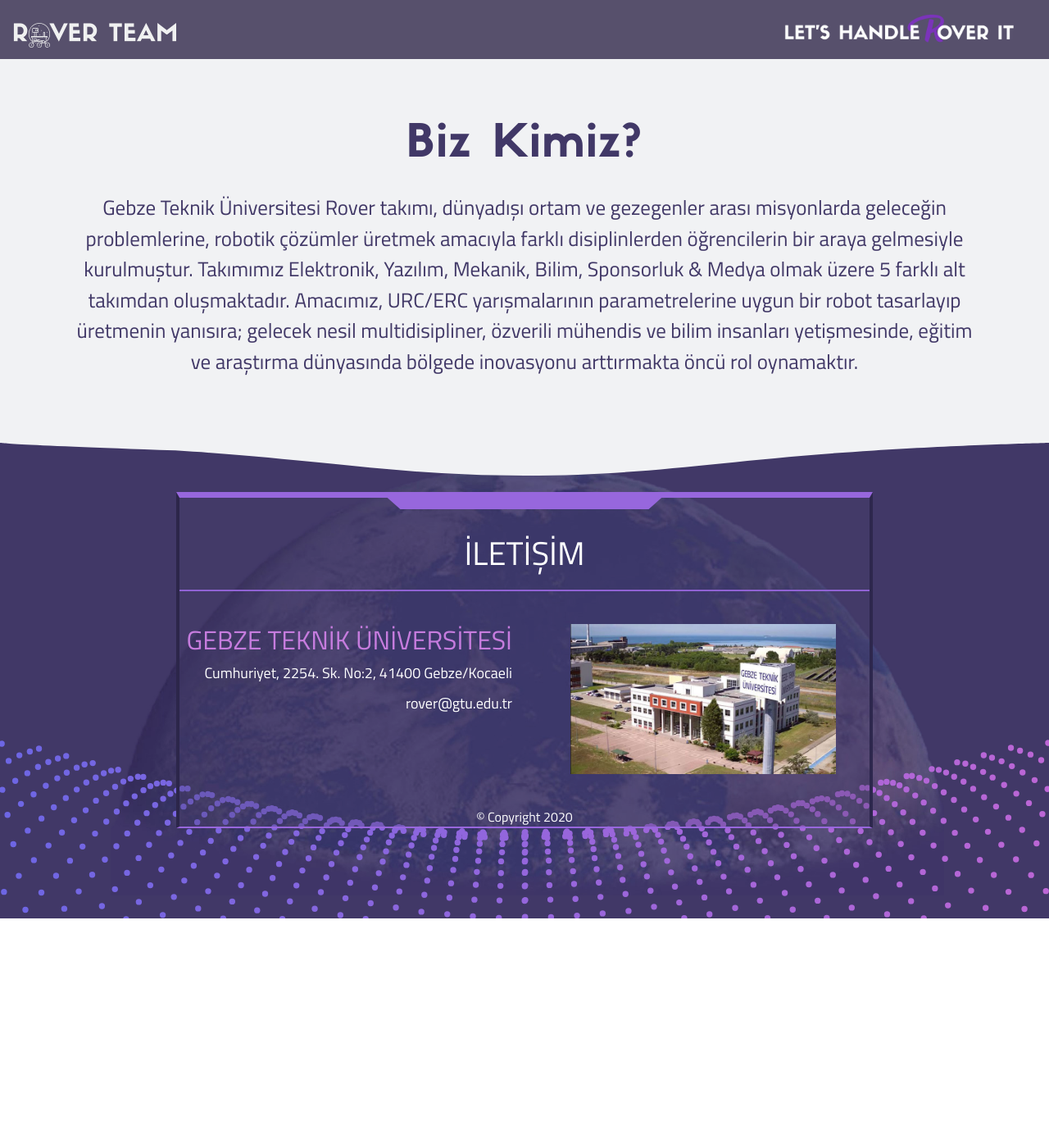
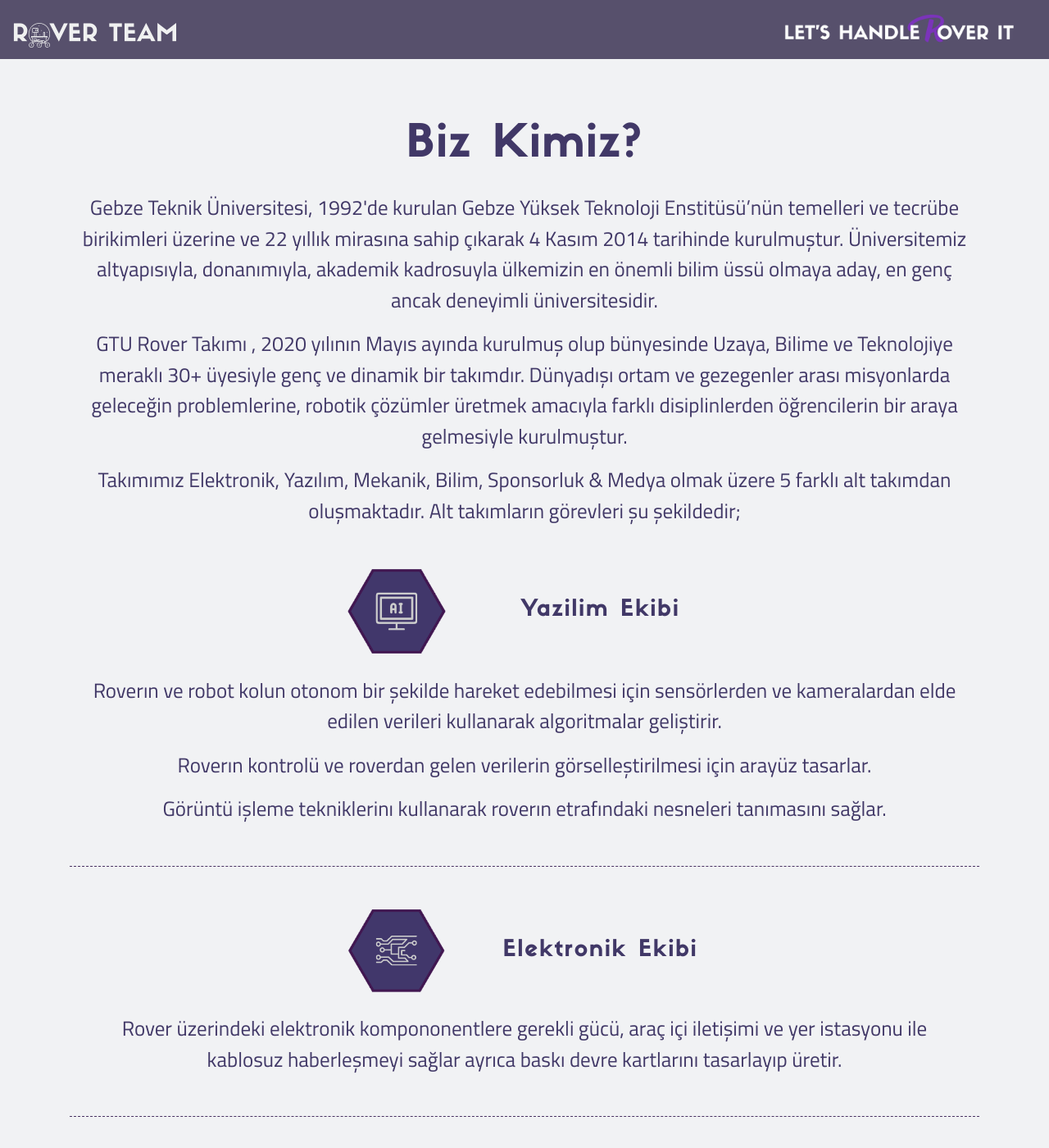
Before and after one commit to harunalbayrak/gtu-rover-website, a Jekyll site: the page built from about-us.html, in a window 1280 px wide and 1400 px high. Shown: the whole window at 82% size. Built offline with Jekyll 4.4.1, drawn with Linux system fonts in a browser that asks for light colours; some of the changed text lies outside the part shown.

Commit message:
Added about page contents

```diff
--- a/_layouts/about.html
+++ b/_layouts/about.html
@@ -11,17 +11,119 @@
         <h1 class="text-center animate__animated animate__fadeInRight  animate__fast font-sifonn h1-first-div-2 display-4"
             style="font-size: 55px; margin-top: 75px; margin-bottom: 30px">Biz Kimiz?</h1>
 
-        <p class="animate__animated animate__fadeInRight p-sixth-div">Gebze Teknik Üniversitesi Rover takımı, dünyadışı ortam
-            ve gezegenler arası misyonlarda geleceğin problemlerine,
-            robotik çözümler üretmek amacıyla farklı disiplinlerden
-            öğrencilerin bir araya gelmesiyle kurulmuştur. Takımımız
-            Elektronik, Yazılım, Mekanik, Bilim, Sponsorluk & Medya
-            olmak üzere 5 farklı alt takımdan oluşmaktadır. Amacımız,
-            URC/ERC yarışmalarının parametrelerine uygun bir robot
-            tasarlayıp üretmenin yanısıra; gelecek nesil multidisipliner,
-            özverili mühendis ve bilim insanları yetişmesinde, eğitim
-            ve araştırma dünyasında bölgede inovasyonu arttırmakta
-            öncü rol oynamaktır.</p>
+        <p class="animate__animated animate__fadeInRight p-sixth-div">Gebze Teknik Üniversitesi, 1992'de kurulan Gebze Yüksek
+            Teknoloji Enstitüsü’nün temelleri ve tecrübe birikimleri üzerine ve 22 yıllık mirasına sahip çıkarak 4 Kasım 2014
+            tarihinde kurulmuştur. Üniversitemiz altyapısıyla, donanımıyla, akademik kadrosuyla ülkemizin en önemli bilim üssü
+            olmaya aday, en genç ancak deneyimli üniversitesidir.</p>
+
+        <p class="animate__animated animate__fadeInRight p-sixth-div">GTU Rover Takımı , 2020 yılının Mayıs ayında kurulmuş olup
+            bünyesinde Uzaya, Bilime ve Teknolojiye meraklı  30+ üyesiyle genç ve dinamik bir takımdır. Dünyadışı ortam ve
+            gezegenler arası misyonlarda geleceğin problemlerine, robotik çözümler üretmek amacıyla farklı disiplinlerden
+            öğrencilerin bir araya gelmesiyle kurulmuştur.
+        </p>
+
+        <p class="animate__animated animate__fadeInRight p-sixth-div" style="margin-bottom: 50px">Takımımız Elektronik, Yazılım, Mekanik, Bilim, Sponsorluk
+            & Medya olmak üzere 5 farklı alt takımdan oluşmaktadır.
+            Alt takımların görevleri şu şekildedir;
+        </p>
+
+        <div class="container-fluid" style="margin-bottom: 50px">
+            <div class="row text-center justify-content-center" style="margin-bottom: 25px">
+                <div class="col-xs-4 col-lg-2">
+                    <img class="first-div-icon" src="/images/icon/Software.png" alt="image"/>
+                </div>
+
+                <div class="col-lg-3">
+                    <h3 class="h3-about1 font-sifonn">Yazilim Ekibi</h3>
+                </div>
+            </div>
+
+            <p class="animate__animated animate__fadeInRight p-sixth-div">Roverın ve robot kolun otonom bir şekilde hareket
+                edebilmesi için sensörlerden ve kameralardan elde edilen verileri kullanarak algoritmalar geliştirir.
+            </p>
+            <p class="animate__animated animate__fadeInRight p-sixth-div">Roverın kontrolü ve roverdan gelen verilerin
+                görselleştirilmesi için arayüz tasarlar.
+            </p>
+            <p class="animate__animated animate__fadeInRight p-sixth-div">Görüntü işleme tekniklerinı kullanarak roverın
+                etrafındaki nesneleri tanımasını sağlar.
+            </p>
+        </div>
+
+        <hr class="hr-about">
+
+        <div class="container-fluid" style="margin-bottom: 50px">
+            <div class="row text-center justify-content-center" style="margin-bottom: 25px">
+                <div class="col-xs-4 col-lg-2">
+                    <img class="first-div-icon" src="/images/icon/Electronic.png" alt="image"/>
+                </div>
+
+                <div class="col-lg-3">
+                    <h3 class="h3-about1 font-sifonn">Elektronik Ekibi</h3>
+                </div>
+            </div>
+
+            <p class="animate__animated animate__fadeInRight p-sixth-div">Rover üzerindeki elektronik kompononentlere
+                gerekli gücü, araç içi iletişimi ve yer istasyonu ile kablosuz haberleşmeyi sağlar ayrıca baskı devre
+                kartlarını tasarlayıp üretir.
+            </p>
+        </div>
+
+        <hr class="hr-about">
+
+        <div class="container-fluid" style="margin-bottom: 50px">
+            <div class="row text-center justify-content-center" style="margin-bottom: 25px">
+                <div class="col-xs-4 col-lg-2">
+                    <img class="first-div-icon" src="/images/icon/Science.png" alt="image"/>
+                </div>
+
+                <div class="col-lg-3">
+                    <h3 class="h3-about1 font-sifonn">Bilim Ekibi</h3>
+                </div>
+            </div>
+
+            <p class="animate__animated animate__fadeInRight p-sixth-div">Roverın yarışma alanından aldığı örnekleri analiz edip,
+                geçmişte olmuş veya gelecekte olabilecek herhangi bir yaşam belirtisi arar. Aynı zamanda yarışma alanının jeolojik
+                yapısını incelemekle sorumludur.
+            </p>
+        </div>
+
+        <hr class="hr-about">
+
+        <div class="container-fluid" style="margin-bottom: 50px">
+            <div class="row text-center justify-content-center" style="margin-bottom: 25px">
+                <div class="col-xs-4 col-lg-2">
+                    <img class="first-div-icon" src="/images/icon/TTS.png" alt="image"/>
+                </div>
+
+                <div class="col-lg-3">
+                    <h3 class="h3-about2 font-sifonn">Sponsorluk ve Medya Ekibi</h3>
+                </div>
+            </div>
+
+            <p class="animate__animated animate__fadeInRight p-sixth-div">Roverın yarışma alanından aldığı örnekleri analiz edip,
+                geçmişte olmuş veya gelecekte olabilecek herhangi bir yaşam belirtisi arar. Aynı zamanda yarışma alanının jeolojik
+                yapısını incelemekle sorumludur.
+            </p>
+        </div>
+
+        <hr class="hr-about">
+
+        <div class="container-fluid" style="margin-bottom: 50px">
+            <div class="row text-center justify-content-center" style="margin-bottom: 25px">
+                <div class="col-xs-4 col-lg-2">
+                    <img class="first-div-icon" src="/images/icon/Mechanical.png" alt="image"/>
+                </div>
+
+                <div class="col-lg-3">
+                    <h3 class="h3-about1 font-sifonn">Mekanik Ekibi</h3>
+                </div>
+            </div>
+
+            <p class="animate__animated animate__fadeInRight p-sixth-div">Roverın yarışma alanından aldığı örnekleri analiz edip,
+                geçmişte olmuş veya gelecekte olabilecek herhangi bir yaşam belirtisi arar. Aynı zamanda yarışma alanının jeolojik
+                yapısını incelemekle sorumludur.
+            </p>
+        </div>
     </div>
 </section>
 
--- a/css/custom.css
+++ b/css/custom.css
@@ -556,6 +556,19 @@
 .elevator:hover .fa {
     top: 5px;
     color: white;
+}
+
+.h3-about1{
+    margin-top: 33px;
+}
+
+.h3-about2{
+    margin-top: 20px;
+}
+
+.hr-about{
+    border-top: 1px dashed #493262;
+    margin-bottom: 50px;
 }
 
 @media (max-width: 575.98px) {
```
Also changed, not shown: 2 other files.
